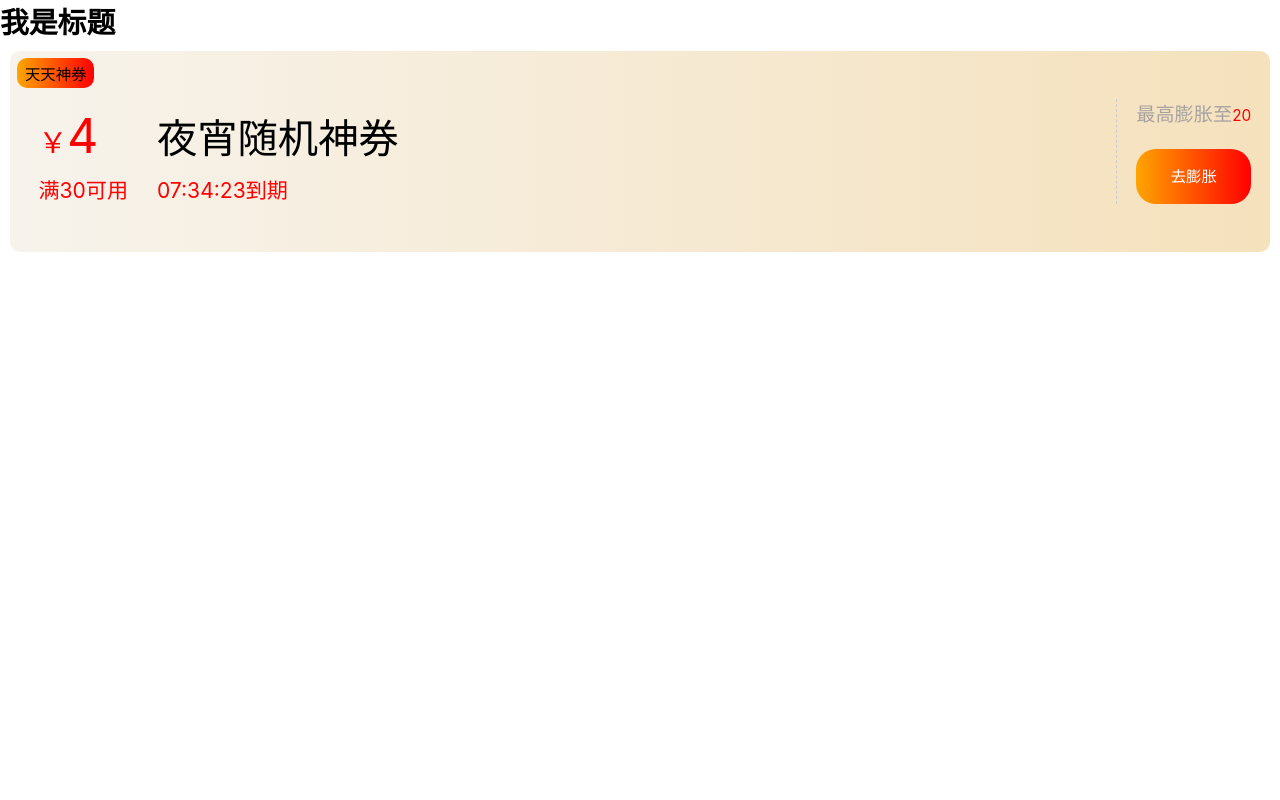
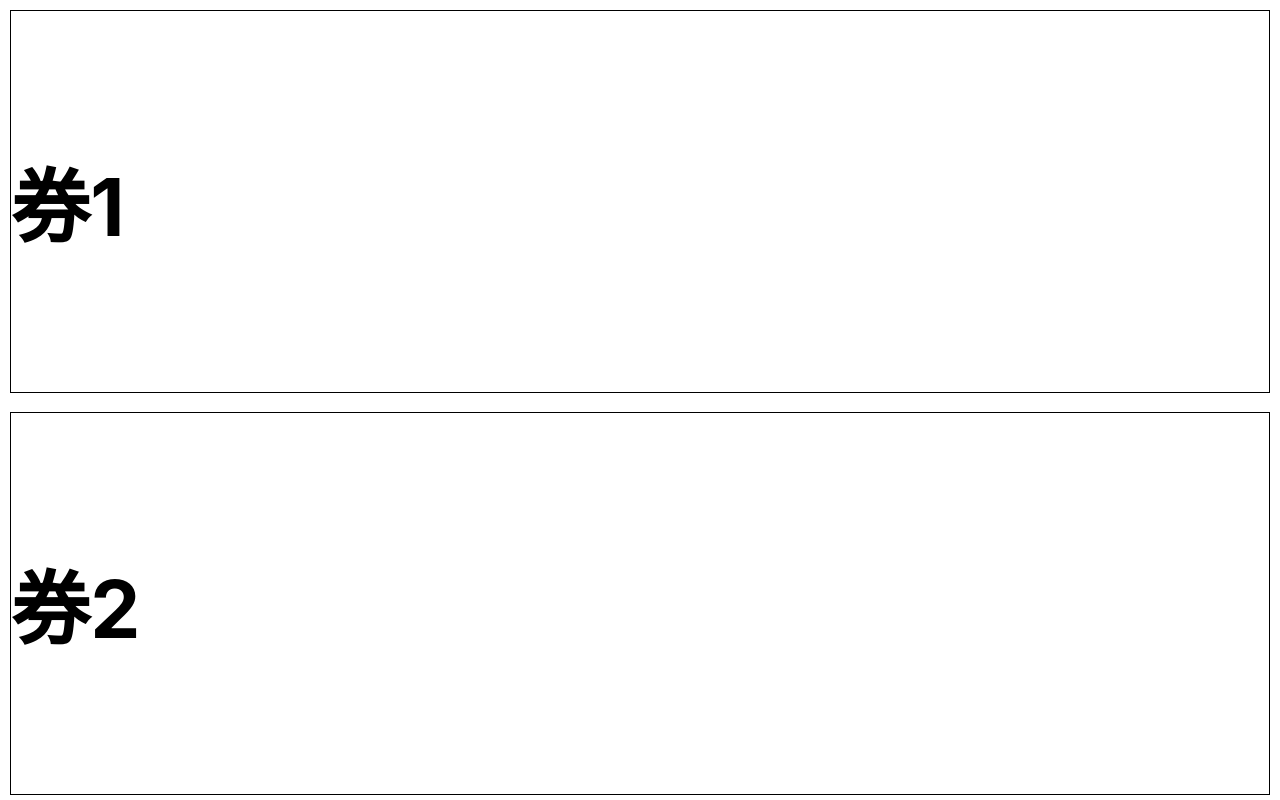
Before and after one commit to zhangone233/h5_demo, a React app: page / in a window 1280 px wide. Built offline with nearby package versions, Linux system fonts and the light colour scheme.

Commit message:
feat: pageB

```diff
--- a/src/index.js
+++ b/src/index.js
@@ -3,12 +3,13 @@ import ReactDOM from 'react-dom/client';
 import './index.css';
 import App from './App';
 import Home from './pages/home'
+import PageB from './pages/pageB/pageB'
 import reportWebVitals from './reportWebVitals';
 
 const root = ReactDOM.createRoot(document.getElementById('root'));
 root.render(
   <React.StrictMode>
-    <Home />
+    <PageB />
   </React.StrictMode>
 );
 
--- a/src/pages/home/index.jsx
+++ b/src/pages/home/index.jsx
@@ -7,9 +7,28 @@ const Home = () => {
     <div className='content'>
       <div className='header'>
         <h4>我是标题</h4>
+
+        <div className="flexBox">
+          <div className='div1'>
+            <div className='div2'></div>
+
+            <div className='border'></div>
+          </div>
+
+          <div className='div1'>
+            <div className='div2'></div>
+
+            <div className='border'></div>
+          </div>
+        </div>
+
       </div>
 
       <div className="info">
+        <div>
+          <img src="" alt="" />
+        </div>
+
         {/* 从这开始的 */}
         <div className='ticket-item'>
           {/* 其它元素 定位 */}
--- a/src/pages/home/index.scss
+++ b/src/pages/home/index.scss
@@ -11,6 +11,32 @@
         font-size: 0.3rem;
         color: #000;
       }
+
+      .flexBox{
+        display: flex;
+
+        .div1{
+          padding: 3px;
+          background-image: linear-gradient(to right, rgb(247, 243, 236), rgb(245, 225, 188));
+          margin-right: 0.1rem;
+          position: relative;
+
+          .div2{
+            width: 1rem;
+            height: 1rem;
+          }
+
+          .border{
+            position: absolute;
+            left: 0;
+            top: 0;
+            width: 100%;
+            height: 100%;
+            border: 3px solid #000;
+          }
+        }
+      }
+
     }
 
     .info{
--- /dev/null
+++ b/src/pages/home/node.js
@@ -0,0 +1,4 @@
+const fs = require('fs');
+const path = require('path');
+
+fs.readFileSync('文件地址');
--- /dev/null
+++ b/src/pages/pageB/pageB.jsx
@@ -0,0 +1,57 @@
+import React, { memo, useState } from 'react';
+import './pageB.scss';
+
+const PageB = () => {
+  const [data, setData] = useState([
+    {
+      id: 1,
+      name: '券1'
+    },
+    {
+      id: 2,
+      name: '券2'
+    },
+    {
+      id: 3,
+      name: '券3'
+    },
+    {
+      id: 4,
+      name: '券4'
+    },
+    {
+      id: 5,
+      name: '券5'
+    },
+    {
+      id: 6,
+      name: '券6'
+    },
+    {
+      id: 7,
+      name: '券7'
+    },
+    {
+      id: 8,
+      name: '券8'
+    },
+    {
+      id: 9,
+      name: '券9'
+    },
+  ]);
+
+  return (
+    <div className="wrapper">
+      <div className='list-container'>
+        {data.map(listInfo => (
+          <div className="list-item" key={listInfo.id}>
+            <h5>{listInfo.name}</h5>
+          </div>
+        ))}
+      </div>
+    </div>
+  )
+}
+
+export default memo(PageB)
--- /dev/null
+++ b/src/pages/pageB/pageB.scss
@@ -0,0 +1,21 @@
+.wrapper{
+  width: 100vw;
+  height: 100vh;
+  overflow: auto;
+
+  .list-container{
+    padding: 0.1rem;
+
+    // 如果这里使用padding-bottom，就不用加下面那个 last-child
+    // padding-bottom: 2rem;
+
+    .list-item{
+      border: 1px solid #000;
+      margin-bottom: 0.2rem;
+
+      &:last-child{
+        margin-bottom: 2rem;
+      }
+    }
+  }
+}
```
Also changed, not shown: src/pages/pageA/pageA.js (added, +25 -0 lines), src/pages/pageA/pageA.scss (added, +16 -0 lines), src/pages/pageB/components/ListItem.jsx (added, +9 -0 lines).
